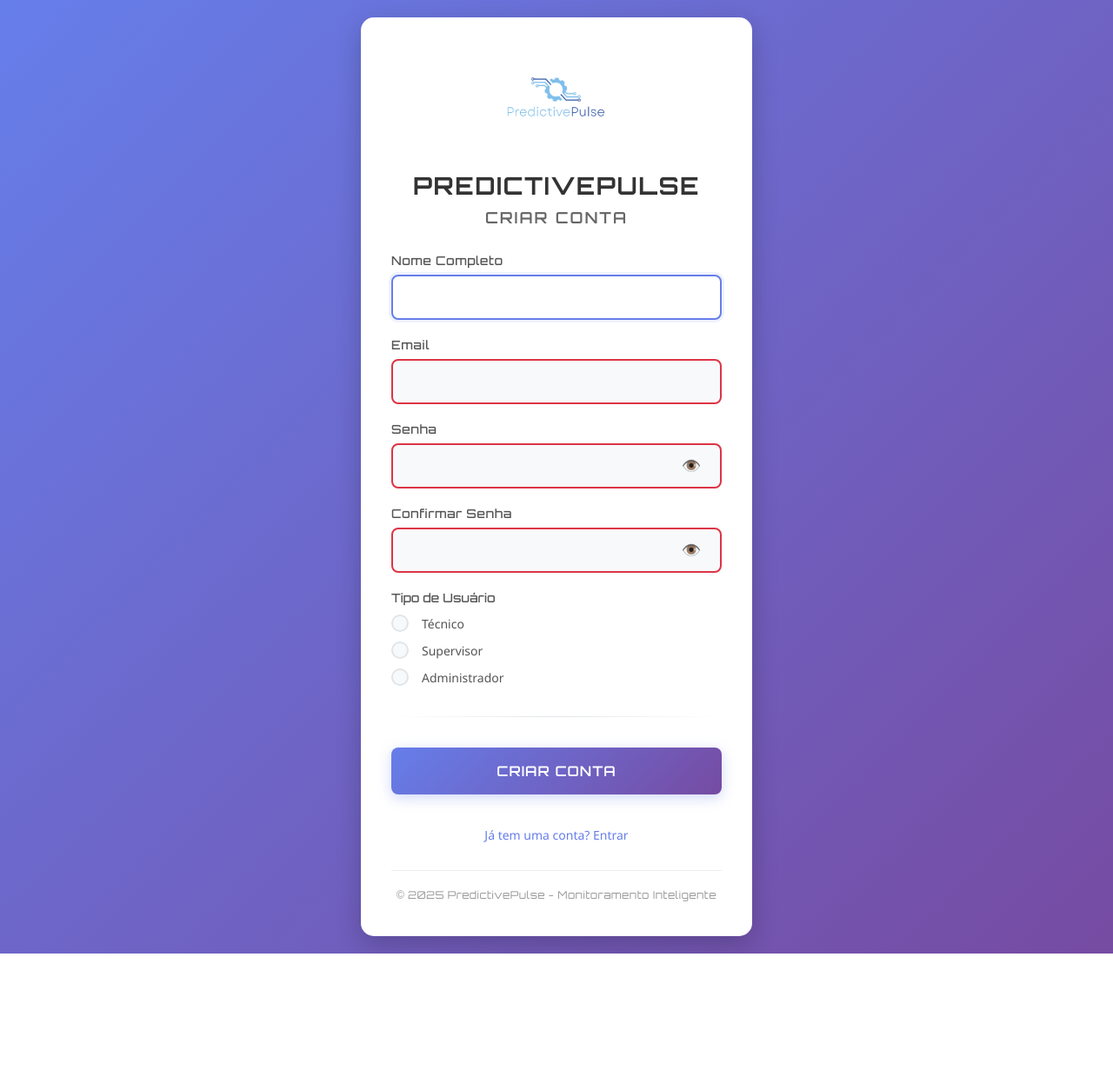
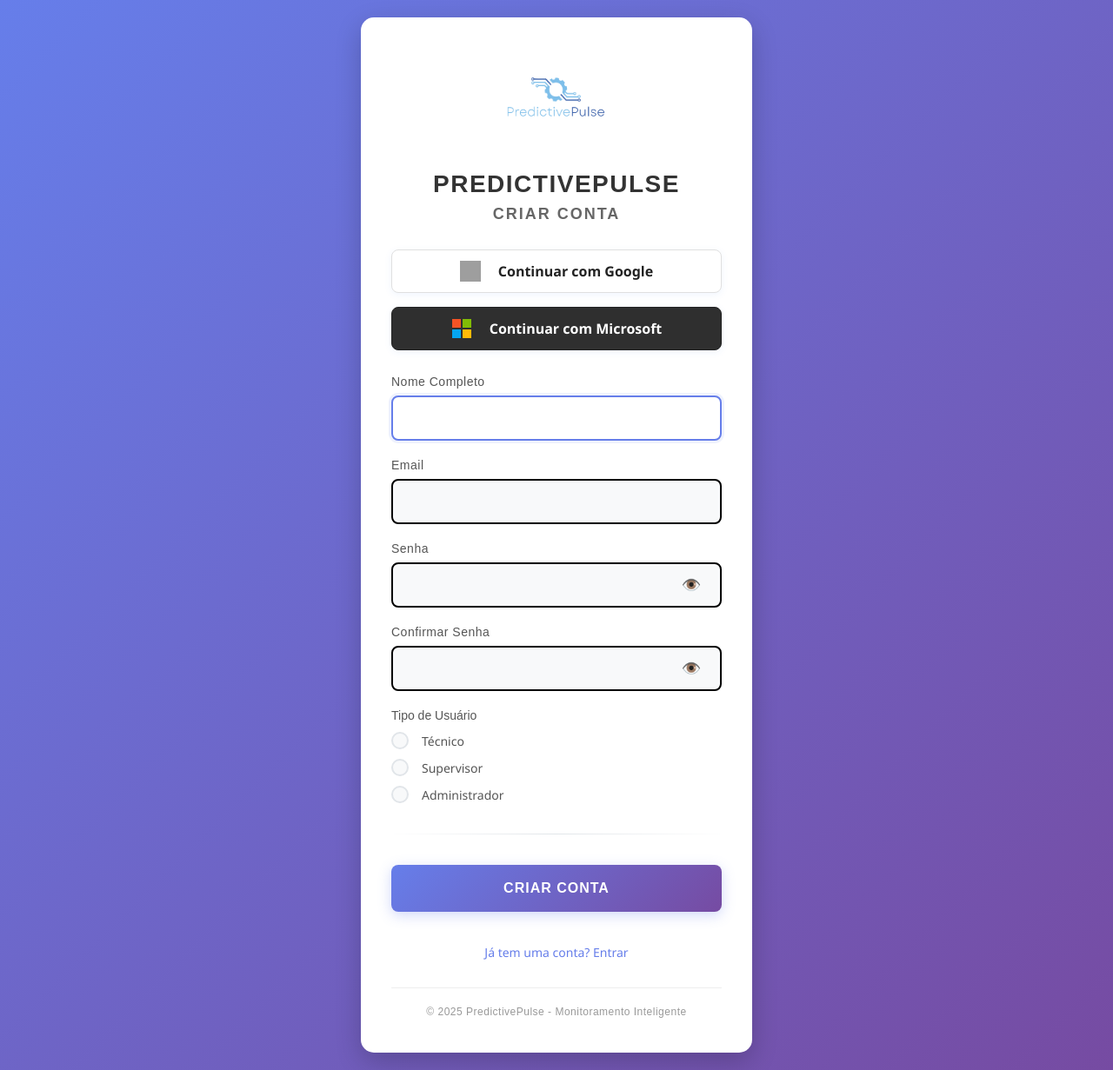
Before and after one commit to davijvasconcellos-senai/ProjetoIntegrador, a Flask app: page /cadastro in a window 1280 px wide. Shown: the whole page at 87% size. Before the commit the page ends 1097 px from the top, so only its background shows below. Run offline with Flask 3, Linux system fonts and the light colour scheme; some web fonts are replaced; grey boxes are pictures that could not be loaded.

Commit message:
Possibilidade do usuário logar e criar contas com google ou microsoft.

```diff
--- a/app.py
+++ b/app.py
@@ -11,6 +11,89 @@
 
 app = Flask(__name__)
 app.secret_key = 'sua_chave_secreta_super_segura_aqui'  # Mude isso em produção!
+
+# === INTEGRAÇÃO OAUTH GOOGLE E MICROSOFT ===
+from flask_dance.contrib.google import make_google_blueprint, google
+from flask_dance.contrib.azure import make_azure_blueprint, azure
+import os
+
+# Carregar credenciais do ambiente
+GOOGLE_CLIENT_ID = os.environ.get('GOOGLE_CLIENT_ID', 'COLOQUE_SUA_GOOGLE_CLIENT_ID')
+GOOGLE_CLIENT_SECRET = os.environ.get('GOOGLE_CLIENT_SECRET', 'COLOQUE_SUA_GOOGLE_CLIENT_SECRET')
+MICROSOFT_CLIENT_ID = os.environ.get('MICROSOFT_CLIENT_ID', 'COLOQUE_SUA_MICROSOFT_CLIENT_ID')
+MICROSOFT_CLIENT_SECRET = os.environ.get('MICROSOFT_CLIENT_SECRET', 'COLOQUE_SUA_MICROSOFT_CLIENT_SECRET')
+
+# Blueprint Google
+google_bp = make_google_blueprint(
+    client_id=GOOGLE_CLIENT_ID,
+    client_secret=GOOGLE_CLIENT_SECRET,
+    scope=["profile", "email"],
+    redirect_url="/login/google/authorized"
+)
+app.register_blueprint(google_bp, url_prefix="/login")
+
+# Blueprint Microsoft (Azure)
+azure_bp = make_azure_blueprint(
+    client_id=MICROSOFT_CLIENT_ID,
+    client_secret=MICROSOFT_CLIENT_SECRET,
+    redirect_url="/login/microsoft/authorized",
+    scope=["User.Read"]
+)
+app.register_blueprint(azure_bp, url_prefix="/login")
+
+# Rota para iniciar login Google
+@app.route('/auth/google')
+def auth_google():
+    if not google.authorized:
+        return redirect(url_for('google.login'))
+    resp = google.get("/oauth2/v2/userinfo")
+    if not resp.ok:
+        flash('Erro ao autenticar com Google.', 'error')
+        return redirect(url_for('cadastro'))
+    info = resp.json()
+    return social_login_or_register(info.get('email'), info.get('name'), 'google')
+
+# Rota para iniciar login Microsoft
+@app.route('/auth/microsoft')
+def auth_microsoft():
+    if not azure.authorized:
+        return redirect(url_for('azure.login'))
+    resp = azure.get("/v1.0/me")
+    if not resp.ok:
+        flash('Erro ao autenticar com Microsoft.', 'error')
+        return redirect(url_for('cadastro'))
+    info = resp.json()
+    return social_login_or_register(info.get('mail') or info.get('userPrincipalName'), info.get('displayName'), 'microsoft')
+
+# Função auxiliar para login/cadastro social
+def social_login_or_register(email, nome, provider):
+    if not email:
+        flash('Não foi possível obter o email do provedor.', 'error')
+        return redirect(url_for('cadastro'))
+    conn = get_db_connection()
+    usuario = conn.execute('SELECT * FROM usuarios WHERE email = ?', (email,)).fetchone()
+    if usuario:
+        # Login
+        session['user_id'] = usuario['id']
+        session['user_nome'] = usuario['nome']
+        session['user_tipo'] = usuario['tipo_usuario']
+        conn.close()
+        flash('Login social realizado com sucesso!', 'success')
+        return redirect(url_for('dashboard'))
+    else:
+        # Cadastro rápido: tipo_usuario = 'tecnico' por padrão
+        conn.execute(
+            'INSERT INTO usuarios (nome, email, senha, tipo_usuario) VALUES (?, ?, ?, ?)',
+            (nome or 'Usuário '+provider, email, '', 'tecnico')
+        )
+        conn.commit()
+        usuario = conn.execute('SELECT * FROM usuarios WHERE email = ?', (email,)).fetchone()
+        session['user_id'] = usuario['id']
+        session['user_nome'] = usuario['nome']
+        session['user_tipo'] = usuario['tipo_usuario']
+        conn.close()
+        flash('Conta criada com sucesso via '+provider.title()+'!', 'success')
+        return redirect(url_for('dashboard'))
 
 # ==================== TERMINAL STYLING ====================
 
--- a/requirements.txt
+++ b/requirements.txt
@@ -2,3 +2,4 @@
 Werkzeug==3.0.1
 python-dotenv==1.0.0
 gunicorn==20.1.0
+Flask-Dance[azure]==7.0.0
--- a/static/css/cadastro.css
+++ b/static/css/cadastro.css
@@ -5,13 +5,69 @@
 }
 
 body {
-    font-family: 'Segoe UI', Tahoma, Geneva, Verdana, sans-serif;
+    font-family: 'Garet', 'Segoe UI', Tahoma, Geneva, Verdana, sans-serif;
     background: linear-gradient(135deg, #667eea 0%, #764ba2 100%);
     display: flex;
     justify-content: center;
     align-items: center;
     min-height: 100vh;
     padding: 20px;
+}
+
+/* Social Signup Buttons */
+.social-signup {
+    display: flex;
+    flex-direction: column;
+    gap: 16px;
+    margin-bottom: 28px;
+}
+
+.btn-social {
+    display: flex;
+    align-items: center;
+    justify-content: center;
+    gap: 12px;
+    padding: 12px 0;
+    border-radius: 8px;
+    font-size: 16px;
+    font-weight: 600;
+    text-decoration: none;
+    color: #fff;
+    background: #4285f4;
+    box-shadow: 0 2px 8px rgba(66, 133, 244, 0.08);
+    transition: background 0.2s, box-shadow 0.2s;
+    border: none;
+    cursor: pointer;
+}
+
+.btn-social .icon-social {
+    width: 24px;
+    height: 24px;
+    background: transparent;
+    margin-right: 8px;
+}
+
+.btn-google {
+    background: #fff;
+    color: #222;
+    border: 1px solid #e0e0e0;
+}
+
+.btn-google:hover {
+    background: #f5f5f5;
+    box-shadow: 0 4px 16px rgba(66, 133, 244, 0.10);
+}
+
+.btn-microsoft {
+    background: #2F2F2F;
+    color: #fff;
+    border: 1px solid #222;
+}
+
+.btn-microsoft:hover {
+    background: #1a1a1a;
+    box-shadow: 0 4px 16px rgba(0, 0, 0, 0.10);
+}
 }
 
 :root {
@@ -158,7 +214,8 @@
 }
 
 .input-with-icon input {
-    padding-right: 56px; /* Espaço para o ícone */
+    padding-right: 56px;
+    /* Espaço para o ícone */
 }
 
 .eye-icon {
@@ -194,12 +251,13 @@
 input:focus-visible,
 button:focus-visible,
 .opcao a:focus-visible {
-    outline: 3px solid rgba(102,126,234,0.18);
+    outline: 3px solid rgba(102, 126, 234, 0.18);
     outline-offset: 2px;
 }
 
 /* Prefer reduced motion */
 @media (prefers-reduced-motion: reduce) {
+
     .page-transition,
     .page-transition .panel,
     .container,
@@ -260,12 +318,12 @@
     transition: all 0.3s ease;
 }
 
-.opcao:hover input ~ .checkmark {
+.opcao:hover input~.checkmark {
     background-color: #f0f0f0;
     border-color: #667eea;
 }
 
-.opcao input:checked ~ .checkmark {
+.opcao input:checked~.checkmark {
     background-color: #667eea;
     border-color: #667eea;
 }
@@ -276,7 +334,7 @@
     display: none;
 }
 
-.opcao input:checked ~ .checkmark:after {
+.opcao input:checked~.checkmark:after {
     display: block;
 }
 
@@ -346,8 +404,13 @@
 }
 
 @keyframes spin {
-    0% { transform: rotate(0deg); }
-    100% { transform: rotate(360deg); }
+    0% {
+        transform: rotate(0deg);
+    }
+
+    100% {
+        transform: rotate(360deg);
+    }
 }
 
 .login-link {
@@ -384,7 +447,7 @@
 .page-transition {
     --transition-duration: 600ms;
     --overlay-bg: rgba(10, 10, 10, 0.45);
-    --panel-bg: linear-gradient(180deg, rgba(255,255,255,0.98), rgba(245,245,255,0.96));
+    --panel-bg: linear-gradient(180deg, rgba(255, 255, 255, 0.98), rgba(245, 245, 255, 0.96));
 
     position: fixed;
     inset: 0;
@@ -408,7 +471,7 @@
     background: var(--panel-bg);
     padding: 28px 36px;
     border-radius: 12px;
-    box-shadow: 0 12px 40px rgba(0,0,0,0.25);
+    box-shadow: 0 12px 40px rgba(0, 0, 0, 0.25);
     display: flex;
     flex-direction: column;
     align-items: center;
@@ -422,7 +485,7 @@
     width: 48px;
     height: 48px;
     border-radius: 50%;
-    border: 5px solid rgba(102,126,234,0.18);
+    border: 5px solid rgba(102, 126, 234, 0.18);
     border-top-color: #667eea;
     animation: spin 1s linear infinite;
 }
@@ -434,24 +497,42 @@
     font-family: 'Orbitron', sans-serif;
 }
 
-.page-transition.fade .panel { display: none; }
+.page-transition.fade .panel {
+    display: none;
+}
+
 .page-transition.fade {
     background: transparent;
 }
-.page-transition.fade.visible { background: var(--overlay-bg); }
+
+.page-transition.fade.visible {
+    background: var(--overlay-bg);
+}
+
 .page-transition.fade::after {
     content: '';
     width: 120px;
     height: 6px;
     border-radius: 999px;
-    background: linear-gradient(90deg, rgba(255,255,255,0.12), rgba(255,255,255,0.22));
+    background: linear-gradient(90deg, rgba(255, 255, 255, 0.12), rgba(255, 255, 255, 0.22));
     animation: fadePulse calc(var(--transition-duration) * 1.2) var(--transition-easing) infinite;
 }
 
 @keyframes fadePulse {
-    0% { transform: scaleX(0.95); opacity: 0.6 }
-    50% { transform: scaleX(1.05); opacity: 1 }
-    100% { transform: scaleX(0.95); opacity: 0.6 }
+    0% {
+        transform: scaleX(0.95);
+        opacity: 0.6
+    }
+
+    50% {
+        transform: scaleX(1.05);
+        opacity: 1
+    }
+
+    100% {
+        transform: scaleX(0.95);
+        opacity: 0.6
+    }
 }
 
 /* ================= Slide menu transitions ================= */
@@ -479,17 +560,31 @@
 .container.slide-in-left {
     transform: translateX(-120%);
     opacity: 0;
-    animation: slideInFromLeft var(--transition-duration) cubic-bezier(.2,.9,.2,1) forwards;
+    animation: slideInFromLeft var(--transition-duration) cubic-bezier(.2, .9, .2, 1) forwards;
 }
 
 @keyframes slideInFromRight {
-    from { transform: translateX(120%); opacity: 0 }
-    to { transform: translateX(0); opacity: 1 }
+    from {
+        transform: translateX(120%);
+        opacity: 0
+    }
+
+    to {
+        transform: translateX(0);
+        opacity: 1
+    }
 }
 
 @keyframes slideInFromLeft {
-    from { transform: translateX(-120%); opacity: 0 }
-    to { transform: translateX(0); opacity: 1 }
+    from {
+        transform: translateX(-120%);
+        opacity: 0
+    }
+
+    to {
+        transform: translateX(0);
+        opacity: 1
+    }
 }
 
 /* ================= Responsividade ================= */
--- a/templates/cadastro.html
+++ b/templates/cadastro.html
@@ -1,14 +1,16 @@
 <!DOCTYPE html>
 <html lang="pt-BR">
+
 <head>
     <meta charset="UTF-8">
     <meta name="viewport" content="width=device-width, initial-scale=1.0">
     <title>Criar Conta - PredictivePulse</title>
     <link rel="preconnect" href="https://fonts.googleapis.com">
     <link rel="preconnect" href="https://fonts.gstatic.com" crossorigin>
-    <link href="https://fonts.googleapis.com/css2?family=Orbitron:wght@400;500;600;700;800;900&display=swap" rel="stylesheet">
+    <link href="https://fonts.cdnfonts.com/css/garet" rel="stylesheet">
     <link rel="stylesheet" href="{{ url_for('static', filename='css/cadastro.css') }}">
 </head>
+
 <body>
     <div class="container">
         <div class="logo">
@@ -17,6 +19,26 @@
 
         <h1>PredictivePulse</h1>
         <h2>CRIAR CONTA</h2>
+        <div class="social-signup">
+            <a href="{{ url_for('auth_google') }}" class="btn-social btn-google">
+                <img src="https://cdn.jsdelivr.net/gh/devicons/devicon/icons/google/google-original.svg" alt="Google"
+                    class="icon-social"> Continuar com Google
+            </a>
+            <a href="{{ url_for('auth_microsoft') }}" class="btn-social btn-microsoft">
+                <span class="icon-social"
+                    style="display:inline-block;width:24px;height:24px;vertical-align:middle;margin-right:8px;">
+                    <svg xmlns="http://www.w3.org/2000/svg" viewBox="0 0 24 24" width="24" height="24">
+                        <g>
+                            <rect x="1" y="1" width="10" height="10" fill="#f35325" />
+                            <rect x="13" y="1" width="10" height="10" fill="#81bc06" />
+                            <rect x="1" y="13" width="10" height="10" fill="#05a6f0" />
+                            <rect x="13" y="13" width="10" height="10" fill="#ffba08" />
+                        </g>
+                    </svg>
+                </span>
+                Continuar com Microsoft
+            </a>
+        </div>
 
         {% with messages = get_flashed_messages(with_categories=true) %}
         {% if messages %}
@@ -47,7 +69,8 @@
                 <label for="senha">Senha</label>
                 <div class="input-with-icon">
                     <input type="password" id="senha" name="senha" required autocomplete="new-password" minlength="6">
-                    <button type="button" class="eye-icon" id="eye-icon-password" aria-pressed="false" aria-label="Mostrar senha">👁️</button>
+                    <button type="button" class="eye-icon" id="eye-icon-password" aria-pressed="false"
+                        aria-label="Mostrar senha">👁️</button>
                 </div>
                 <div class="erro-validacao" id="erro-senha"></div>
             </div>
@@ -55,8 +78,10 @@
             <div class="campo senha-container">
                 <label for="confirmarSenha">Confirmar Senha</label>
                 <div class="input-with-icon">
-                    <input type="password" id="confirmarSenha" name="confirmarSenha" required autocomplete="new-password">
-                    <button type="button" class="eye-icon" id="eye-icon-confirm" aria-pressed="false" aria-label="Mostrar confirmação de senha">👁️</button>
+                    <input type="password" id="confirmarSenha" name="confirmarSenha" required
+                        autocomplete="new-password">
+                    <button type="button" class="eye-icon" id="eye-icon-confirm" aria-pressed="false"
+                        aria-label="Mostrar confirmação de senha">👁️</button>
                 </div>
                 <div class="erro-validacao" id="erro-confirmar-senha"></div>
             </div>
@@ -105,4 +130,5 @@
     <script src="{{ url_for('static', filename='js/transition-config.js') }}"></script>
     <script src="{{ url_for('static', filename='js/cadastro.js') }}"></script>
 </body>
+
 </html>
```
Also changed, not shown: static/css/index.css (+24 -0 lines), static/css/login.css (+120 -19 lines), templates/login.html (+30 -4 lines), 1 other file. Lines whose indentation alone changed are shown as unchanged.
